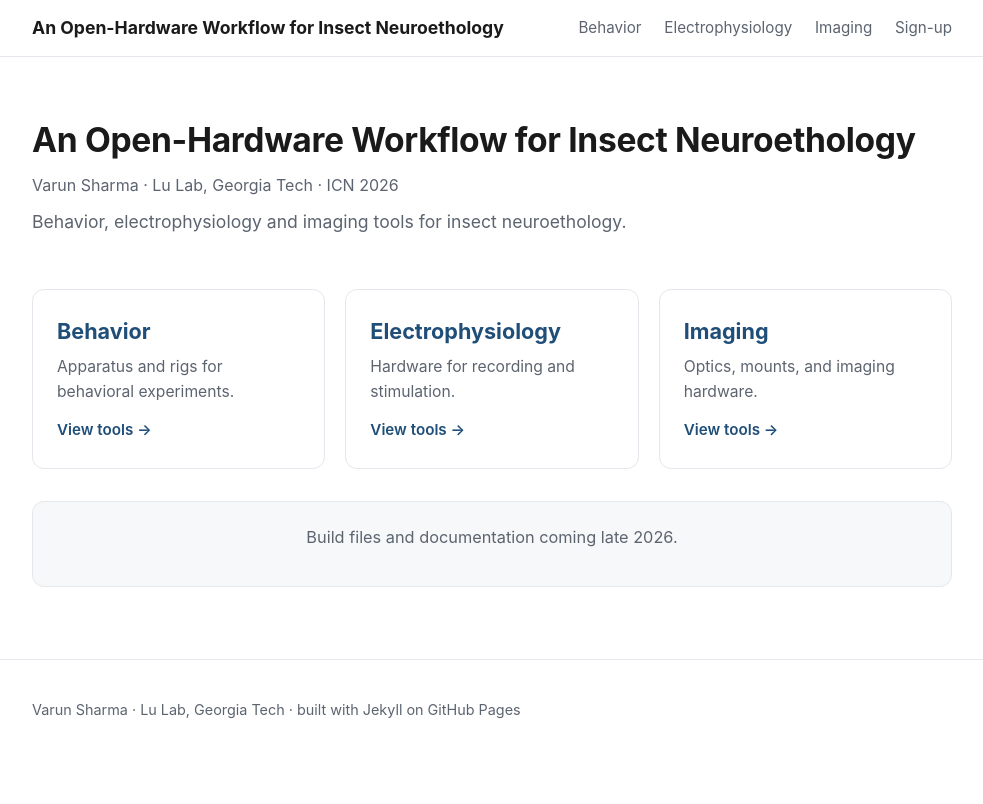
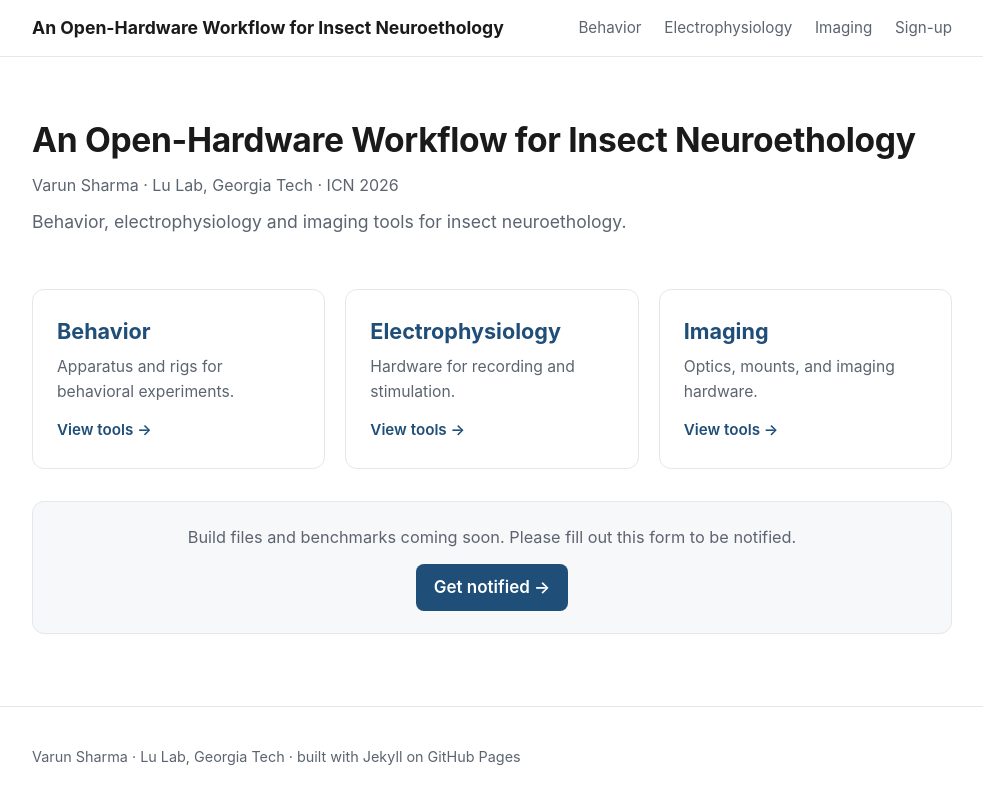
Before and after one commit to vash8120/open-hardware-neuro, a Jekyll site: the page built from index.html, in a window 1280 px wide. Shown: the top 804 px of the page, without its empty margins (148-1131 px from the left). Built offline with Jekyll 4.4.1, drawn with Linux system fonts in a browser that asks for light colours.

Commit message:
Update notice section in index.html
Replaced conditional notice section with a static message and link.

```diff
--- a/index.html
+++ b/index.html
@@ -19,11 +19,7 @@
   {% endfor %}
 </div>
 
-{% if site.status_note or site.notify_url != "" %}
 <section class="notice">
-  {% if site.status_note %}<p class="status">{{ site.status_note }}</p>{% endif %}
-  {% if site.notify_url and site.notify_url != "" and site.notify_url != "YOUR_GOOGLE_FORM_LINK" %}
-    <a class="button" href="{{ site.notify_url }}">{{ site.notify_text }}</a>
-  {% endif %}
+  <p class="status">Build files and benchmarks coming soon. Please fill out this form to be notified.</p>
+  <a class="button" href="https://forms.gle/JkYYbcoMUGeqPjzJ6" target="_blank" rel="noopener">Get notified →</a>
 </section>
-{% endif %}
```
